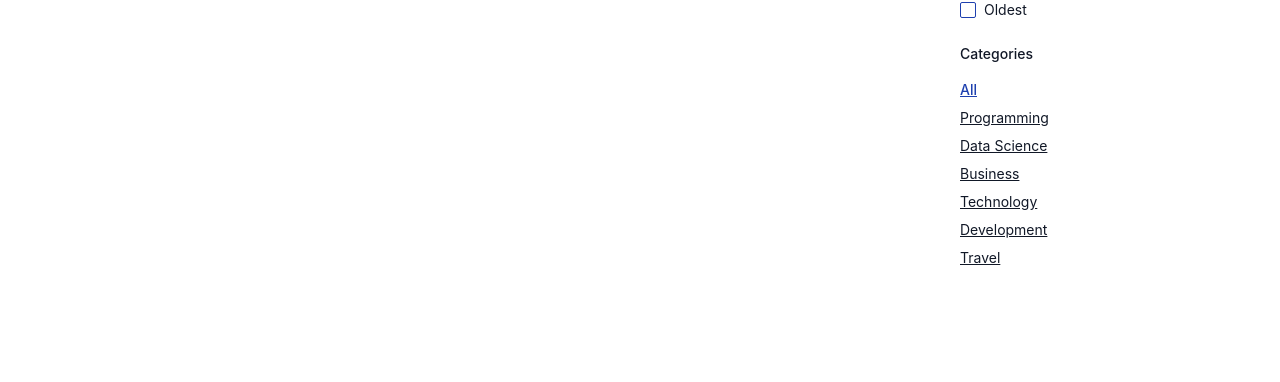
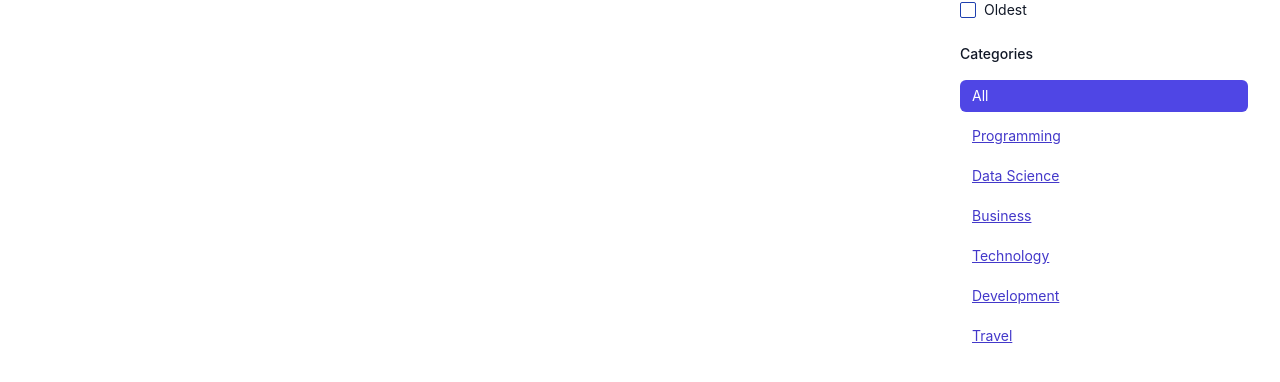
Before and after one commit to jsagao/omega_division, a React (Vite) app in the folder client/: page /posts in a window 1280 px wide. Shown: the part 394-776 px from the top of the page. Built offline with nearby package versions, Linux system fonts and the light colour scheme; no server answers.

Commit message:
fixed sidebar for post

```diff
--- a/client/src/component/SideMenu.jsx
+++ b/client/src/component/SideMenu.jsx
@@ -1,79 +1,91 @@
 // src/component/SideMenu.jsx
-import { Link, useSearchParams, useLocation, useNavigate } from "react-router-dom";
-import { useMemo, useCallback } from "react";
+import { Link, useLocation, useNavigate, useSearchParams } from "react-router-dom";
 import Search from "./Search";
+import { useMemo } from "react";
 
-// Keep these in sync with your app-wide categories
+// Keep in sync with MainCategories / FeaturedPosts
 const CATEGORIES = [
-  { label: "All", value: "all" }, // special: shows everything
-  { label: "Programming", value: "programming" },
-  { label: "Data Science", value: "data-science" },
-  { label: "Business", value: "business" },
-  { label: "Technology", value: "technology" },
-  { label: "Development", value: "development" },
-  { label: "Travel", value: "travel" },
+  { name: "All", value: "all" }, // special: routes to /posts
+  { name: "Programming", value: "programming" },
+  { name: "Data Science", value: "data-science" },
+  { name: "Business", value: "business" },
+  { name: "Technology", value: "technology" },
+  { name: "Development", value: "development" },
+  { name: "Travel", value: "travel" },
 ];
 
+// Optional sort values understood by your backend (/posts?sort=…)
 const SORTS = [
   { label: "Newest", value: "newest" },
-  { label: "Most Popular", value: "most-popular" },
+  { label: "Most Popular", value: "popular" },
   { label: "Trending", value: "trending" },
   { label: "Oldest", value: "oldest" },
 ];
 
 export default function SideMenu() {
-  const [searchParams, setSearchParams] = useSearchParams();
   const navigate = useNavigate();
+  const [searchParams] = useSearchParams();
   const { pathname } = useLocation();
 
-  const activeSort = (searchParams.get("sort") || "newest").toLowerCase();
-  const activeCat = pathname.startsWith("/category/")
+  // Figure out the active category from pretty route or ?cat=
+  const routeCat = pathname.startsWith("/category/")
     ? pathname.replace(/^\/category\//, "").toLowerCase()
-    : (searchParams.get("cat") || "all").toLowerCase();
+    : null;
+  const queryCat = (searchParams.get("cat") || "").toLowerCase();
+  const activeCat = routeCat || queryCat || "all";
 
-  // Helper to update a single query param while preserving others
-  const updateParam = useCallback(
-    (key, value) => {
-      const next = new URLSearchParams(searchParams);
-      if (value === null || value === undefined || value === "" || value === "all") {
-        next.delete(key);
-      } else {
-        next.set(key, value);
-      }
-      setSearchParams(next, { replace: true });
-    },
-    [searchParams, setSearchParams]
-  );
+  // Current sort (default to newest)
+  const sort = (searchParams.get("sort") || "newest").toLowerCase();
 
-  // When changing sort, stay on the same page/route and only update ?sort=
+  // Build category links; preserve other params (q, sort, etc.)
+  const catLinks = useMemo(() => {
+    return CATEGORIES.map((c) => {
+      const params = new URLSearchParams(searchParams);
+      params.delete("cat"); // prefer pretty /category route
+      const qs = params.toString();
+      const href =
+        c.value === "all"
+          ? `/posts${qs ? `?${qs}` : ""}`
+          : `/category/${c.value}${qs ? `?${qs}` : ""}`;
+
+      const isActive = activeCat === c.value;
+
+      return (
+        <Link
+          key={c.value}
+          to={href}
+          className={[
+            "px-3 py-1.5 rounded-md text-sm transition",
+            isActive
+              ? "bg-indigo-600 text-white"
+              : "text-indigo-700 underline hover:no-underline hover:bg-indigo-50",
+          ].join(" ")}
+        >
+          {c.name}
+        </Link>
+      );
+    });
+  }, [activeCat, searchParams]);
+
+  // Update sort while preserving current category (route) and other params
   function onChangeSort(e) {
-    updateParam("sort", e.target.value);
+    const next = e.target.value;
+    const params = new URLSearchParams(searchParams);
+    params.set("sort", next);
+
+    if (activeCat && activeCat !== "all") {
+      params.delete("cat"); // avoid duplicate signals
+      navigate(`/category/${activeCat}?${params.toString()}`);
+    } else {
+      navigate(`/posts?${params.toString()}`);
+    }
   }
-
-  // Build category hrefs; prefer pretty /category/:slug routes like the rest of the app
-  const categoryLinks = useMemo(() => {
-    return CATEGORIES.map((c) => {
-      if (c.value === "all") {
-        // go to /posts and drop cat param
-        const next = new URLSearchParams(searchParams);
-        next.delete("cat");
-        return { ...c, href: `/posts${next.toString() ? `?${next.toString()}` : ""}` };
-      }
-      // pretty route, preserve existing params but remove conflicting cat query if present
-      const next = new URLSearchParams(searchParams);
-      next.delete("cat");
-      const qs = next.toString();
-      return { ...c, href: `/category/${c.value}${qs ? `?${qs}` : ""}` };
-    });
-  }, [searchParams]);
 
   return (
     <aside className="px-4 h-max sticky top-8">
-      {/* Search */}
       <h2 className="mb-4 text-sm font-medium">Search</h2>
       <Search />
 
-      {/* Filter / Sort */}
       <h2 className="mb-4 mt-6 text-sm font-medium">Filter</h2>
       <div className="flex flex-col gap-2 text-sm">
         {SORTS.map((s) => (
@@ -82,8 +94,8 @@ export default function SideMenu() {
               type="radio"
               name="sort"
               value={s.value}
+              checked={sort === s.value}
               onChange={onChangeSort}
-              checked={activeSort === s.value}
               className="appearance-none w-4 h-4 border-[1.5px] border-blue-800 cursor-pointer rounded-sm checked:bg-blue-800"
             />
             {s.label}
@@ -91,22 +103,8 @@ export default function SideMenu() {
         ))}
       </div>
 
-      {/* Categories */}
       <h2 className="mb-4 mt-6 text-sm font-medium">Categories</h2>
-      <nav className="flex flex-col gap-2 text-sm">
-        {categoryLinks.map((c) => {
-          const isActive = (c.value === "all" && activeCat === "all") || activeCat === c.value;
-          return (
-            <Link
-              key={c.value}
-              className={`underline ${isActive ? "text-blue-800 font-medium" : ""}`}
-              to={c.href}
-            >
-              {c.label}
-            </Link>
-          );
-        })}
-      </nav>
+      <nav className="flex flex-col gap-2 text-sm">{catLinks}</nav>
     </aside>
   );
 }
```
